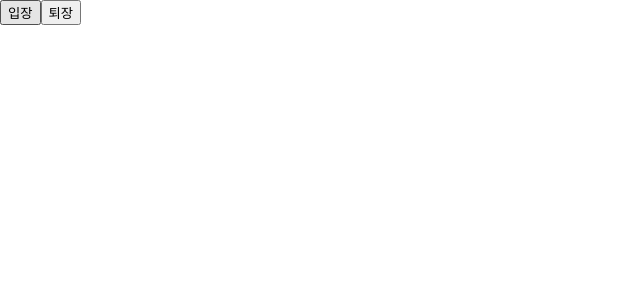
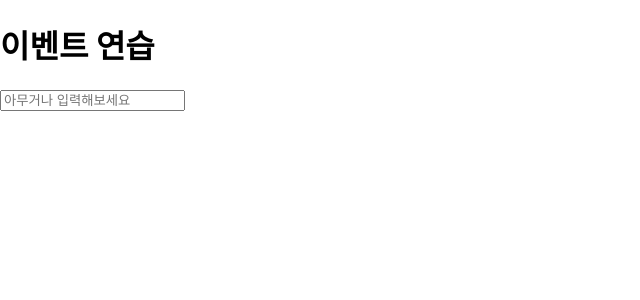
Before and after one commit to tatayeon/Start_React, a React (Create React App) app in the folder react_book/: page / in a window 1280 px wide. Shown: the top 300 px of the page, without its empty margins (0-640 px from the left). Built offline with nearby package versions, Linux system fonts and the light colour scheme.

Commit message:
이벤트 핸들링 책 연습

```diff
--- a/react_book/src/App.js
+++ b/react_book/src/App.js
@@ -1,11 +1,7 @@
-import logo from './logo.svg';
-import './App.css';
-import MyComponents from './MyComponent';
-import Counter from './Counter';
-import Say from './Say';
+import EventPractice from './chapter_4_eventHandling/EventPractice';
 
 const App = () => {
-  return <Say />
+  return <EventPractice />;
 };
 
 export default App;
--- /dev/null
+++ b/react_book/src/chapter_4_eventHandling/EventPractice.js
@@ -0,0 +1,15 @@
+import React, {Component} from "react";
+
+class EventPractice extends Component {
+    render() {
+        return(
+            <dev>
+                <h1>이벤트 연습</h1>
+                <input type="text" name="message" placeholder="아무거나 입력해보세요" onChange={(e) => {console.log(e.target.value);}}>
+                </input>
+            </dev>
+        )
+    }
+}
+
+export default EventPractice;
```
Also changed, not shown: 2 other files (tests, documents, lock files or other folders).
